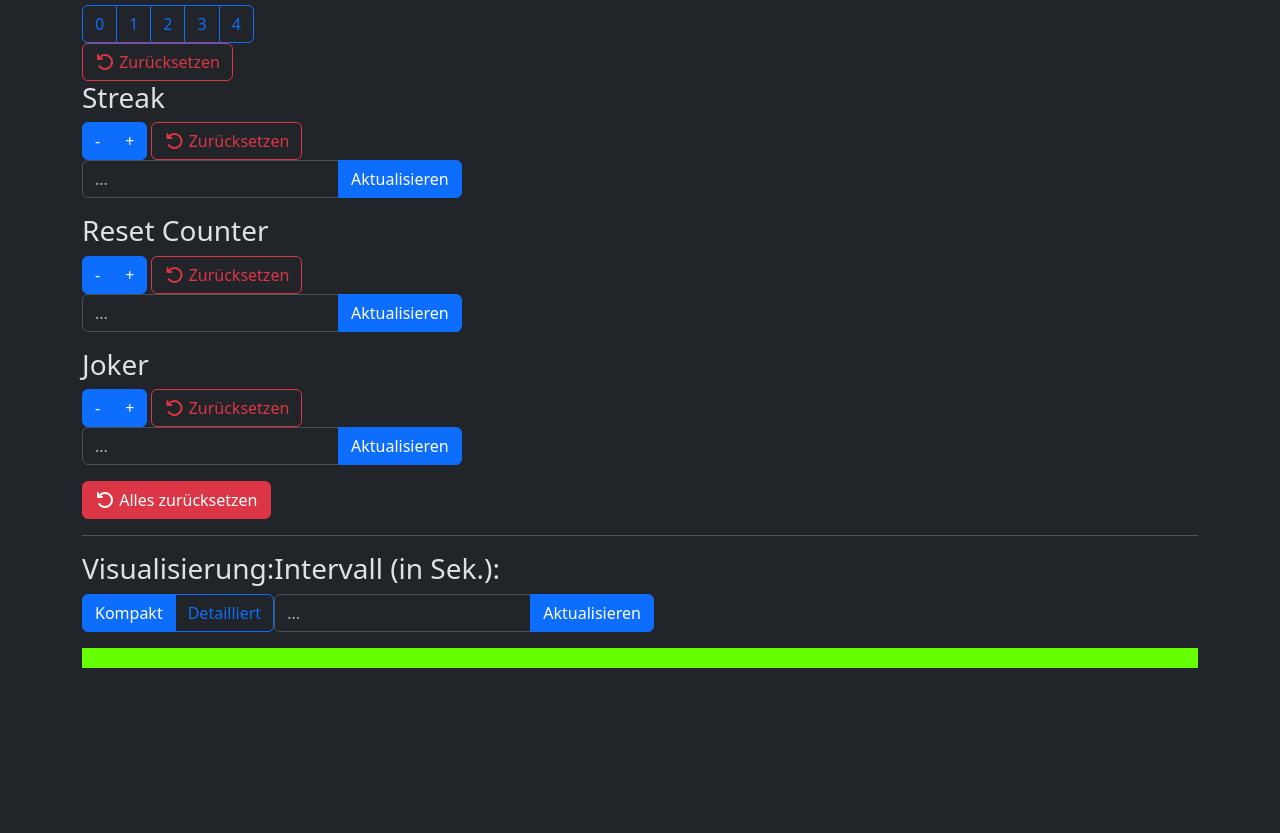
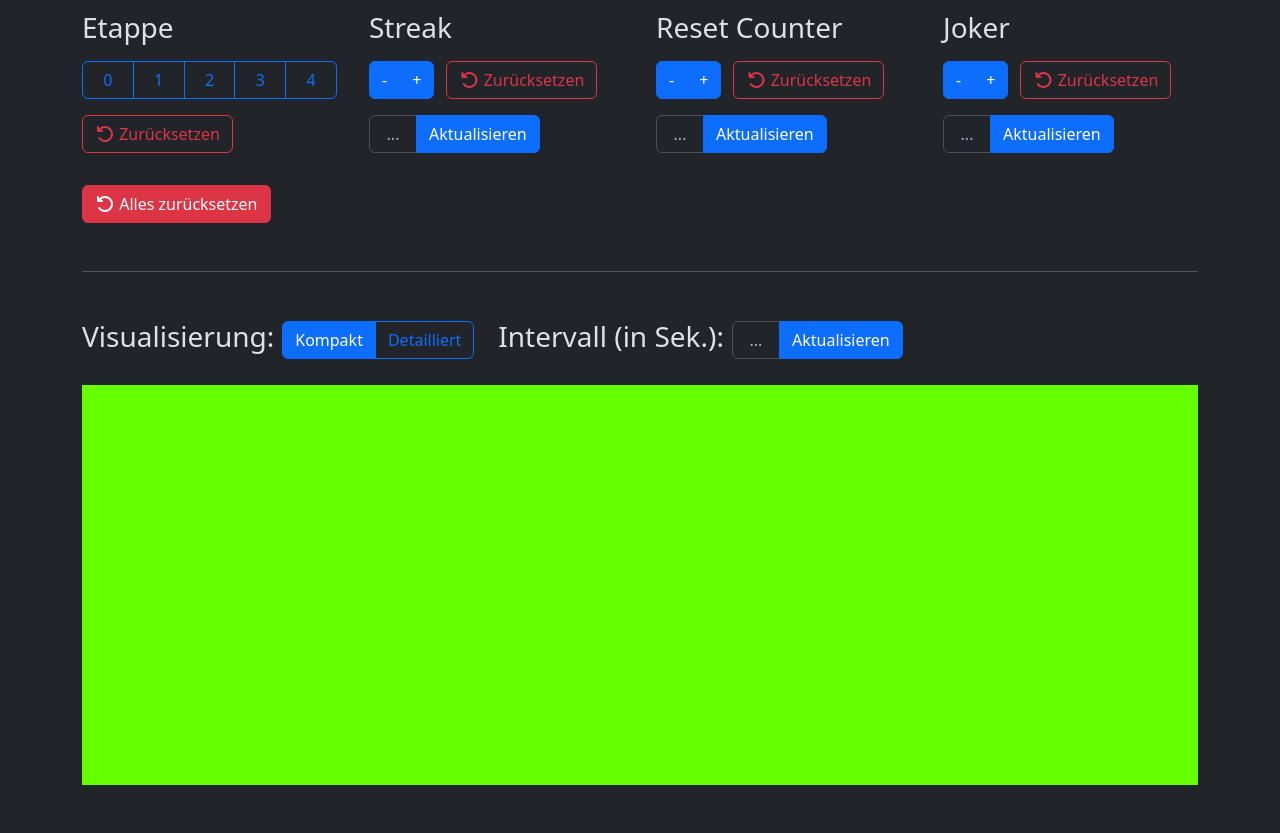
Before and after one commit to clashalytics/benso_tank_roulette, a website with bundled scripts: page benso_tank_roulette/public/index.html in a window 1280 px wide. Shown: the part 93-926 px from the top of the page. Before the commit the page ends 825 px from the top, so only its background shows below. Built offline with nearby package versions, Linux system fonts and the light colour scheme.

Commit message:
added styling for value and display controls; removed START_SERVER.bat

```diff
--- a/benso_tank_roulette/public/index.html
+++ b/benso_tank_roulette/public/index.html
@@ -18,6 +18,9 @@
     <nav class="navbar navbar-expand-lg bg-body-tertiary bg-dark" data-bs-theme="dark">
         <div class="container-fluid">
             <a class="navbar-brand" href="">Benso Tankroulette</a>
+            <p class="tiny navbar-creator">
+                made by kontrovers_pie
+            </p>
             <button class="navbar-toggler" type="button" data-bs-toggle="collapse" data-bs-target="#navbarSupportedContent" aria-controls="navbarSupportedContent" aria-expanded="false" aria-label="Toggle navigation">
                 <span class="navbar-toggler-icon"></span>
             </button>
@@ -33,7 +36,7 @@
         </div>
     </nav>
 
-    <div class="container controls d-flex">
+    <div class="container controls">
         <div class="control-item-wrapper">
             <div class="control-item">
                 <h3 class="h3">
@@ -82,7 +85,7 @@
                         </button>
                     </div>
                     <div class="control-update-streak">
-                        <div class="input-group mb-3">
+                        <div class="input-group">
                             <input type="text" class="form-control" placeholder="..." id="inputStreak">
                             <button class="btn btn-primary" type="button" id="updateStreak">
                                 Aktualisieren
@@ -107,7 +110,7 @@
                         </button>
                     </div>
                     <div class="control-update-reset_counter">
-                        <div class="input-group mb-3">
+                        <div class="input-group">
                             <input type="text" class="form-control" placeholder="..." id="inputResetCounter">
                             <button class="btn btn-primary" type="button" id="updateResetCounter">
                                 Aktualisieren
@@ -132,7 +135,7 @@
                         </button>
                     </div>
                     <div class="control-update-reset_counter">
-                        <div class="input-group mb-3">
+                        <div class="input-group">
                             <input type="text" class="form-control" placeholder="..." id="inputJoker">
                             <button class="btn btn-primary" type="button" id="updateJoker">
                                 Aktualisieren
@@ -141,12 +144,13 @@
                     </div>
                 </div>
             </div>
-            <div class="control-reset_all">
-                <button type="button" class="btn btn-danger" id="resetAllValues">
-                    <i class="fa-solid fa-arrow-rotate-left"></i>
-                    Alles zurücksetzen
-                </button>
-            </div>
+
+        </div>
+        <div class="control-reset_all">
+            <button type="button" class="btn btn-danger" id="resetAllValues">
+                <i class="fa-solid fa-arrow-rotate-left"></i>
+                Alles zurücksetzen
+            </button>
         </div>
     </div>
 
@@ -171,7 +175,7 @@
             <h3 class="h3">
                 Intervall (in Sek.):
             </h3>
-            <div class="input-group mb-3">
+            <div class="input-group">
                 <input type="text" class="form-control" placeholder="..." id="inputInterval">
                 <button class="btn btn-primary" type="button" id="updateInterval">
                     Aktualisieren
@@ -180,7 +184,7 @@
         </div>
     </div>
 
-    <div class="container">
+    <div class="container overlay">
         <div class="display">
 
         </div>
--- a/benso_tank_roulette/public/style.css
+++ b/benso_tank_roulette/public/style.css
@@ -4,11 +4,85 @@ body {
     box-sizing: border-box;
 }
 
+.navbar-creator {
+    margin: 0;
+    font-size: .75rem;
+}
+
+/* =======================================
+   CONTROL PANEL
+   ======================================= */
+
+.controls {
+    margin-top: 3rem;
+    margin-bottom: 3rem;
+}
+
+.control-item-wrapper {
+    display: grid;
+    grid-template-columns: repeat(4, 1fr);
+    grid-template-rows: 1fr;
+    grid-column-gap: 2rem;
+}
+
+.control-item {
+    h3 {
+        margin-bottom: 1rem;
+    }
+    display: flex;
+    flex-direction: column;
+}
+
+.control-buttons-wrapper {
+    display: flex;
+    flex-direction: column;
+    .stage-buttons, .control-buttons-streak,
+    .control-buttons-reset_counter, .control-buttons-joker {
+        margin-bottom: 1rem;
+        .btn-group {
+            margin-right: .5rem;
+        }
+    }
+}
+
+#inputStreak, #inputResetCounter, #inputJoker, #inputInterval {
+    width: 3rem;
+    flex: none;
+    text-align: center;
+}
+
+#resetAllValues {
+    margin-top: 2rem;
+}
+
+/* =======================================
+   DISPLAY VISUALIZATION
+   ======================================= */
+
+.display-controls {
+    display: flex;
+    gap: 1.5rem;
+    margin-top: 3rem;
+    .display-visualization, .display-interval {
+        display: flex;
+        align-items: center;
+        gap: .5rem;
+        h3 {
+            white-space: nowrap;
+        }
+    }
+}
+
+.overlay {
+    margin-top: 1.5rem;
+}
+
 .display {
     background-color: #66ff00;
     color: black;
-    margin-bottom: 4rem;
+    margin-bottom: 3rem;
     padding: 10px;
+    min-height: 25rem;
 }
 
 .display-compact-info-rotator {
```
Also changed, not shown: 1 other file.
